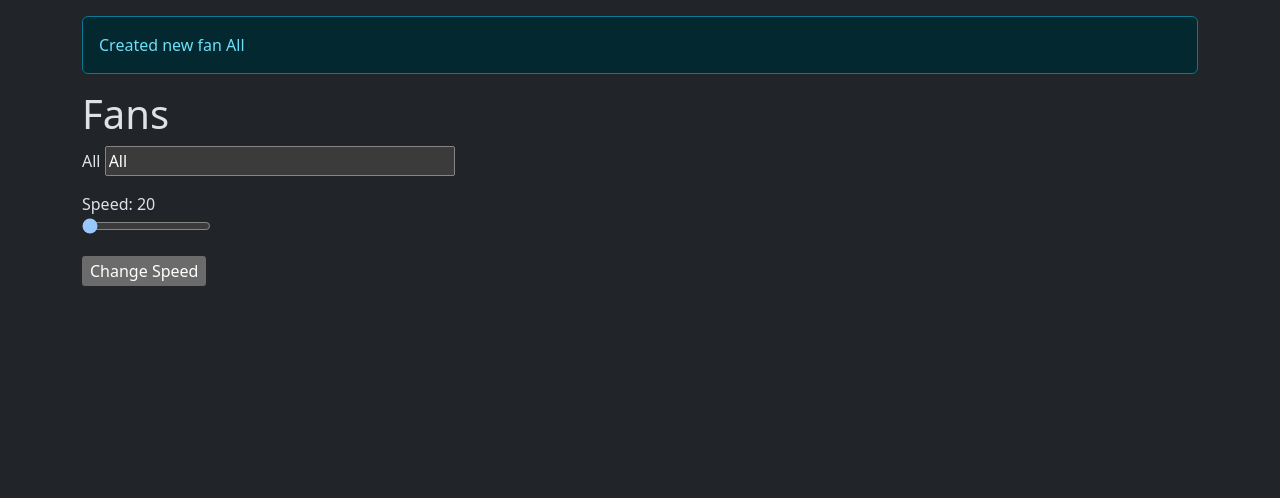
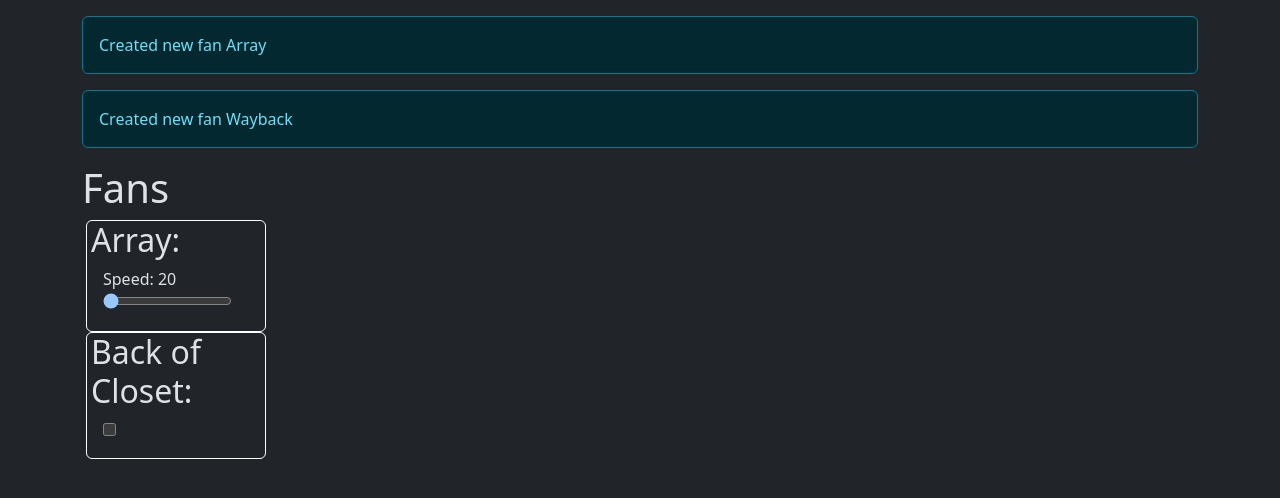
Before and after one commit to dmcgrandle/coolio, a Flask app: page /fans in a window 1280 px wide. Shown: the part 56-554 px from the top of the page. Run offline with Flask 3, Linux system fonts and the light colour scheme; data comes from the database, SQL or seed files in the repository; both versions use the stored data as it was after the commit; some libraries are stand-ins or nearby versions.

Commit message:
add wayback fan

```diff
--- a/app/forms.py
+++ b/app/forms.py
@@ -1,8 +1,9 @@
 from flask_wtf import FlaskForm
-from wtforms import DecimalRangeField, validators, SubmitField, StringField
+from wtforms import DecimalRangeField, BooleanField, validators
 from wtforms.validators import DataRequired
 
-class FansForm(FlaskForm):
-    name = StringField('All')
+class SliderFanForm(FlaskForm):
     speed = DecimalRangeField('Speed', validators=[DataRequired()])
-    submit = SubmitField('Change Speed')
+
+class SwitchFanForm(FlaskForm):
+    is_on = BooleanField('Switch', validators=[DataRequired()])
--- a/app/models.py
+++ b/app/models.py
@@ -10,12 +10,14 @@ from app import db
 class Fan(db.Model):
     id: so.Mapped[int] = so.mapped_column(primary_key=True)
     name: so.Mapped[str] = so.mapped_column(sa.String(64), unique=True)
+    # if the fan has a switch controllable my the raspberry pi, save the is_on state
+    is_on: so.Mapped[bool] = so.mapped_column()
+    # speed_readings is the history list of speeds changed.
     # speed is the latest speed reading
     speed: so.Mapped[int] = so.mapped_column()
-    # speed_readings is the history list of speeds changed.
     speed_readings: so.WriteOnlyMapped['SpeedChange'] = so.relationship(back_populates='fan')
     def __repr__(self):
-        return '<Fan {} - last speed {}>'.format(self.name, self.speed)
+        return '<Fan {} - on? {} - last speed {}>'.format(self.name, self.is_on, self.speed)
 
 class SpeedChange(db.Model):
     id: so.Mapped[int] = so.mapped_column(primary_key=True)
--- a/app/routes.py
+++ b/app/routes.py
@@ -1,7 +1,7 @@
 from flask import render_template, flash, redirect, url_for, request
 import sqlalchemy as sa
 from app import app, db
-from app.forms import FansForm
+from app.forms import SliderFanForm, SwitchFanForm
 from app.models import Fan, SpeedChange
 
 @app.route('/')
@@ -16,25 +16,39 @@ def index():
 
 @app.route('/fans', methods=['GET', 'POST'])
 def fans():
-    form = FansForm()
-    query = sa.select(Fan).where(Fan.name == 'All')
-    fan = db.session.scalar(query)
-    if fan is None:
-      # need to create the default 'All' fan if it doesn't exist
-      fan = Fan(name='All', speed=20)
-      db.session.add(fan)
+    array_form = SliderFanForm()
+    query = sa.select(Fan).where(Fan.name == 'Array')
+    array_fan = db.session.scalar(query)
+    if array_fan is None:
+      # need to create the default 'Array' fan if it doesn't exist
+      array_fan = Fan(name='Array', speed=20, is_on=True)
+      db.session.add(array_fan)
       db.session.commit()
-      flash('Created new fan {}'.format(fan.name))
+      flash('Created new fan {}'.format(array_fan.name))
+    wayback_form = SwitchFanForm()
+    query = sa.select(Fan).where(Fan.name == 'Wayback')
+    wayback_fan = db.session.scalar(query)
+    if wayback_fan is None:
+      # need to create the default 'Wayback' fan if it doesn't exist
+      wayback_fan = Fan(name='Wayback', speed=0, is_on=False)
+      db.session.add(wayback_fan)
+      db.session.commit()
+      flash('Created new fan {}'.format(wayback_fan.name))
       return redirect(url_for('fans'))
-    if form.validate_on_submit():
-      form.speed.data = round(form.speed.data)
-      fan.name = form.name.data
-      fan.speed = round(form.speed.data)
-      new_speed_reading = SpeedChange(fan=fan, speed=fan.speed, change_reason='Form Update')
+    if array_form.validate_on_submit():
+      array_form.speed.data = round(array_form.speed.data)
+      array_fan.name = 'Array'
+      array_fan.speed = array_form.speed.data
+      new_speed_reading = SpeedChange(fan=array_fan, speed=array_fan.speed, change_reason='Form Update')
       db.session.add(new_speed_reading) # save the new reading
-      db.session.add(fan) # update the fan speed
+      db.session.add(array_fan) # update the fan speed
+      db.session.commit()
+    elif wayback_form.validate_on_submit():
+      wayback_fan.name = 'Wayback'
+      wayback_fan.is_on = wayback_form.is_on.data
+      db.session.add(wayback_fan) # update the fan state
       db.session.commit()
     elif request.method == 'GET':
-       form.speed.data = fan.speed
-       form.name.data = fan.name
-    return render_template('fans.html', title='Fans!', form=form)
+       array_form.speed.data = array_fan.speed
+       wayback_form.is_on.data = wayback_fan.is_on
+    return render_template('fans.html', title='Fans!', array_form=array_form, wayback_form=wayback_form)
--- a/app/static/fans.js
+++ b/app/static/fans.js
@@ -1,7 +1,7 @@
 /* script to animate the slider value changing */
 const value = document.getElementById('speed_display_val');
 const speed = document.getElementById('speed');
-const frm = document.forms['fan_form'];
+const frm = document.forms['array_form'];
 
 speed.oninput = function () { value.innerHTML = Math.round(this.value) };
 speed.addEventListener('mouseup', function() { frm.requestSubmit() });
--- a/app/templates/fans.html
+++ b/app/templates/fans.html
@@ -2,21 +2,32 @@
 
 {% block content %}
     <h1>Fans</h1>
-    <form name="fan_form" id="fans_form" action="" method="post">
-        {{ form.hidden_tag() }}
-        <p>
-            {{ form.name.data }}
-            {{ form.name(size=32) }}
-        </p>
-        <p>
-            {{ form.speed.label }}: <span id="speed_display_val">{{ form.speed.data | round }}</span><br>
-            {{ form.speed(min=20) }}<br>
-            {% for error in form.speed.errors %}
-            <span style="color: red;">[{{ error }}]</span>
-            {% endfor %}
-        </p>
-        <p>{{ form.submit() }}</p>
-    </form>
+    <div class="mx-1 shadow-5-strong border border-white rounded" style="width: 180px">
+        <h2 class="ms-1">Array:</h2>
+        <form class="mx-auto ms-3" name="array_form" action="" method="post">
+            {{ array_form.hidden_tag() }}
+            <p>
+                {{ array_form.speed.label }}: <span id="speed_display_val">{{ array_form.speed.data | round }}</span><br>
+                {{ array_form.speed(min=20) }}<br>
+                {% for error in array_form.speed.errors %}
+                <span style="color: red;">[{{ error }}]</span>
+                {% endfor %}
+            </p>
+        </form>
+    </div>
+    <div class="mx-1 border border-white rounded" style="width: 180px">
+      <h2 class="ms-1">Back of Closet:</h2>
+      <form class="mx-auto ms-3" name="wayback_form" action="" method="post">
+          {{ wayback_form.hidden_tag() }}
+          <p>
+              {{ wayback_form.is_on }}<br>
+              {% for error in wayback_form.is_on.errors %}
+              <span style="color: red;">[{{ error }}]</span>
+              {% endfor %}
+          </p>
+      </form>
+  </div>
+
     <script src="{{url_for('static', filename='fans.js')}}"></script>
 
 {% endblock %}
--- a/requirements.txt
+++ b/requirements.txt
@@ -14,7 +14,9 @@ Mako==1.3.5
 MarkupSafe==2.1.5
 packaging==24.1
 python-dotenv==1.0.1
+reactivex==4.0.4
 redis==5.0.6
+RPi.GPIO==0.7.1
 rq==1.16.2
 SQLAlchemy==2.0.30
 typing_extensions==4.12.2
```
Also changed, not shown: migrations/versions/064fb60958a1_tasks.py (deleted, +0 -42 lines), migrations/versions/0f57d8670111_change_name.py (deleted, +0 -66 lines), migrations/versions/213faa10c2f1_initial.py (renamed from migrations/versions/854b51d02838_init.py, +32 -15 lines), migrations/versions/6f1cb10e748b_tasks2.py (deleted, +0 -58 lines), migrations/versions/fd5fa2ca2e43_is_on.py (added, +34 -0 lines), README.md, app.db.
